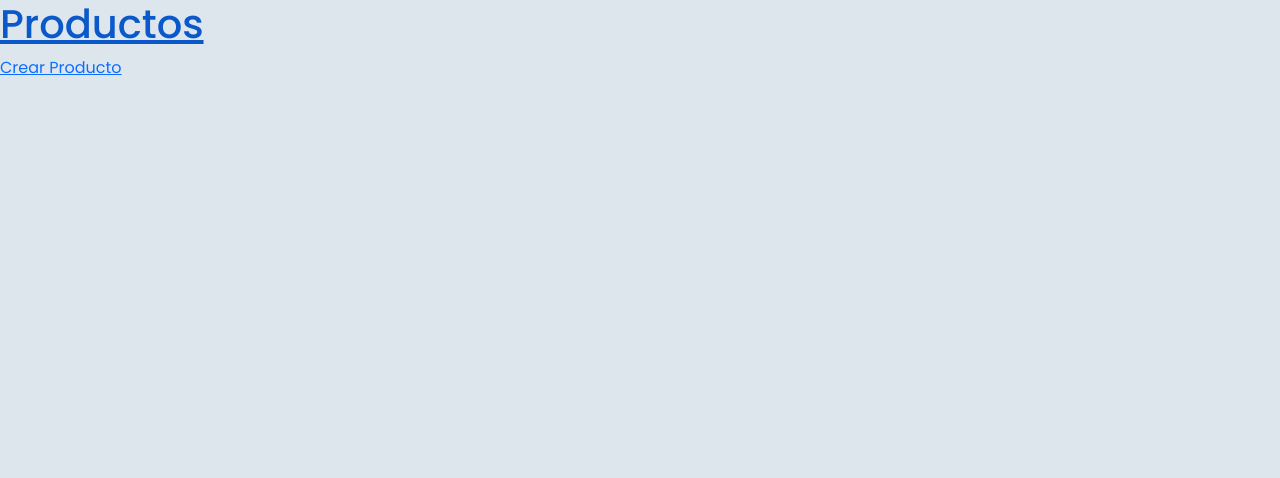
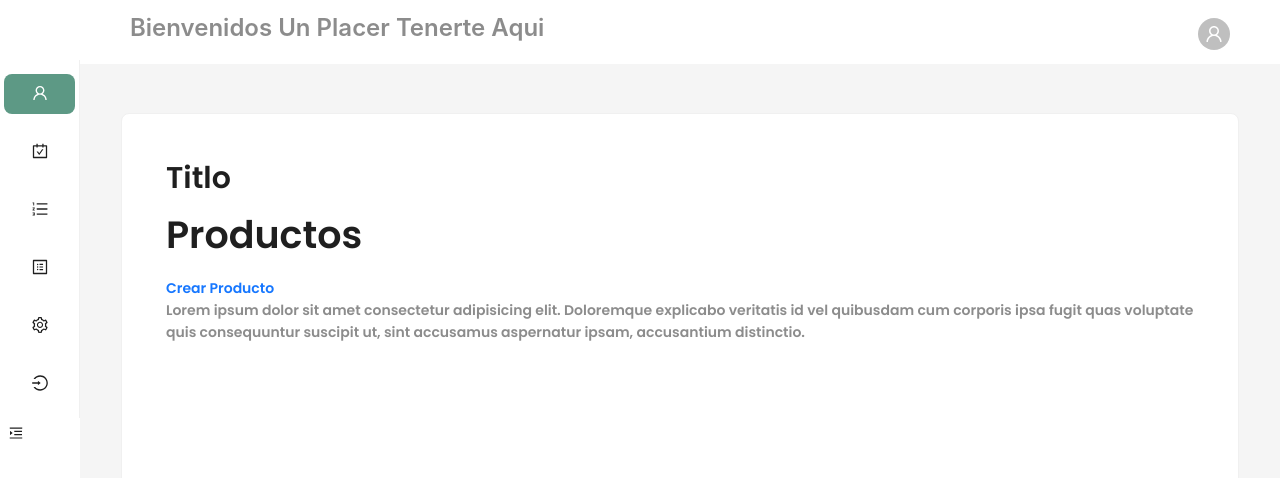
Before and after one commit to sdqguallichico/React-app-pedido, a React (Vite) app in the folder restaurante/: page /dashboard in a window 1280 px wide. Shown: the top 478 px of the page. Built offline with nearby package versions, Linux system fonts and the light colour scheme.

Commit message:
diseño card lista productos

```diff
--- a/restaurante/src/App.css
+++ b/restaurante/src/App.css
@@ -44,3 +44,10 @@
     background-color: rgb(93, 153, 133) !important;
     color: #fff !important;
 }
+
+/* card productp */
+.flex-wrap-container {
+    display: flex;
+    flex-wrap: wrap;
+    gap: 16px;
+  }
--- a/restaurante/src/App.jsx
+++ b/restaurante/src/App.jsx
@@ -1,30 +1,69 @@
-import React from "react";
-import {
-  BrowserRouter,
-  Router,
-  Route,
-  Routes,
-  Navigate,
-} from "react-router-dom";
-import { Productos } from "./pages/Productos";
-import { ProductosCrear } from "./pages/ProductosCrear";
-import { Inicio } from "./pages/inicio";
+import React, { useState } from "react";
+import { BrowserRouter as Router, Route, Routes } from "react-router-dom";
+import { Layout, Button,Flex } from "antd";
+import { MenuUnfoldOutlined, MenuFoldOutlined } from "@ant-design/icons";
+import Sidebar from "./components/Sidebar";
+import CustomHeader from "./components/Header";
+import Dashboard from "./components/Dashboard";
 import { Navigation } from "./components/Navigation";
+import MainContent from "./components/MainContent";
+
+import Productos from "./pages/Productos";
+
+import "./App.css";
+import ProductosCrear from "./pages/ProductosCrear";
 import { Toaster } from "react-hot-toast";
 
+const { Sider, Header, Content } = Layout;
+
 function App() {
+  const [collapsed, setCollapsed] = useState(true);
+
   return (
-    <BrowserRouter>
-      <Navigation />
-      <Routes>
-        <Route path="/" element={<Navigate to="/inicio" />} />
-        <Route path="/inicio" element={<Inicio />} />
-        <Route path="/productos" element={<Productos />} />
-        <Route path="/productosc" element={<ProductosCrear />} />
-        <Route path="/productos/editar/:id" element={<ProductosCrear />} />
-      </Routes>
-      <Toaster />
-    </BrowserRouter>
+    <Router>
+      <Layout>
+        <Sider
+          theme="light"
+          trigger={null}
+          collapsible
+          collapsed={collapsed}
+          className="sider"
+        >
+          <Sidebar className="us" />
+          <Button
+            type="text"
+            icon={collapsed ? <MenuUnfoldOutlined /> : <MenuFoldOutlined />}
+            onClick={() => setCollapsed(!collapsed)}
+            className="trigger-btn"
+          />
+        </Sider>
+
+        <Layout>
+          <Header className="header">
+            <CustomHeader />
+          </Header>
+          <Content className="content">
+          <Flex gap="large">
+
+          <Routes>
+              <Route path="/dashboard" element={<Dashboard />} />
+              <Route path="/productos" element={<Productos />} />
+              <Route path="/productosc" element={<ProductosCrear />} />
+              <Route
+                path="/productos/editar/:id"
+                element={<ProductosCrear />}
+              />
+              <Route path="/" element={<Dashboard />} />
+            </Routes>
+            <Toaster />
+          </Flex>
+
+
+
+          </Content>
+        </Layout>
+      </Layout>
+    </Router>
   );
 }
 
--- a/restaurante/src/components/Dashboard.jsx
+++ b/restaurante/src/components/Dashboard.jsx
@@ -1,15 +1,17 @@
 import React from "react";
 import { Card, Flex, Typography } from "antd";
+import { Navigation } from "./Navigation";
 
 const Dashboard = () => {
   return (
-    <Card style={{ height: 475, padding: "20px" , margin: -25}}>
+    <Card style={{ height: 475, padding: "20px", margin: 5 }}>
       <Flex vertical gap="30px">
         <Flex vertical align="flex-start">
           <Typography.Title level={2} strong>
             Titlo
           </Typography.Title>
           <Typography.Text type="secondary" strong>
+            <Navigation />
             Lorem ipsum dolor sit amet consectetur adipisicing elit. Doloremque
             explicabo veritatis id vel quibusdam cum corporis ipsa fugit quas
             voluptate quis consequuntur suscipit ut, sint accusamus aspernatur
--- a/restaurante/src/components/MainContent.jsx
+++ b/restaurante/src/components/MainContent.jsx
@@ -1,6 +1,7 @@
 import { Flex } from "antd";
 import React from "react";
 import Dashboard from "./Dashboard";
+import { BrowserRouter as Routes, Route } from "react-router-dom";
 
 const MainContent = () => {
     return (
@@ -12,4 +13,4 @@ const MainContent = () => {
 )
 };
 
-export default MainContent
+export default MainContent;
--- a/restaurante/src/components/ProductosCard.jsx
+++ b/restaurante/src/components/ProductosCard.jsx
@@ -1,16 +1,31 @@
 import { useNavigate } from "react-router-dom";
+import { Card, Flex, Typography ,Layout} from "antd";
+import { Navigation } from "./Navigation";
 
-export function ProductosCard({producto}) {
-    const navigate = useNavigate()
+export function ProductosCard({ producto }) {
+  const navigate = useNavigate();
   return (
-    <div
-    onClick={() => {
-        navigate('/productos/editar/' + producto.id)
+
+
+   <Layout>
+
+     <Card style={{ width: 300, height: 200, padding: "20px", margin: 3 }} onClick={() => {
+      navigate('/productos/editar/' + producto.id)
     }}
     >
-      <h1>{producto.nombre}</h1>
-      <p>{producto.descripcion}</p>
-      <hr />
-    </div>
+      <Flex vertical gap="30px">
+        <Flex vertical align="flex-start">
+          <Typography.Title level={1} strong>
+            {producto.nombre}
+          </Typography.Title>
+
+
+          <Typography.Text type="secondary" strong>
+            {producto.descripcion}
+          </Typography.Text>
+        </Flex>
+      </Flex>
+    </Card>
+   </Layout>
   );
 }
--- a/restaurante/src/components/ProductosListar.jsx
+++ b/restaurante/src/components/ProductosListar.jsx
@@ -1,7 +1,10 @@
 import { useEffect, useState } from "react";
 import { getAllProduct } from "../api/producto.api";
 import { ProductosCard } from "./ProductosCard";
-
+import { Flex ,Layout} from "antd";
+import { Navigation } from "./Navigation";
+import CustomHeader from "./Header";
+const { Sider, Header, Content } = Layout;
 export function ProductosListar() {
   const [productos, setProductos] = useState([]);
 
@@ -15,10 +18,11 @@ export function ProductosListar() {
   }, []);
 
   return (
-        <div>
-            {productos.map(producto=>(
-                <ProductosCard key={producto.id} producto={producto}/>
+
+    <Flex className="flex-wrap-container">
+      {productos.map((producto, index) => (
+        <ProductosCard key={index} producto={producto} />
       ))}
-        </div>
-    )
+    </Flex>
+  );
 }
--- a/restaurante/src/components/Sidebar.jsx
+++ b/restaurante/src/components/Sidebar.jsx
@@ -2,8 +2,9 @@ import { Flex, Menu } from "antd";
 import React from "react";
 import { FaLeaf } from "react-icons/fa6";
 import { UserOutlined, ProfileOutlined, OrderedListOutlined, CarryOutOutlined, SettingOutlined, LoginOutlined} from '@ant-design/icons';
-
+import { useNavigate } from "react-router-dom";
 const Sidebar = () => {
+  const navigate = useNavigate()
 
   return (
     <>
@@ -18,6 +19,8 @@ const Sidebar = () => {
           key: '1',
           icon: <UserOutlined />,
           label: 'Dashboard',
+          onClick:() => navigate('/dashboard')
+
 
 
         },
@@ -35,6 +38,7 @@ const Sidebar = () => {
           key: '4',
           icon: <ProfileOutlined />,
           label: 'Productos',
+          onClick:() => navigate('/productos')
         },
         {
           key: '5',
--- a/restaurante/src/pages/Productos.jsx
+++ b/restaurante/src/pages/Productos.jsx
@@ -1,9 +1,11 @@
-
+import React from "react"
 import { ProductosListar } from "../components/ProductosListar"
 
-export function Productos() {
+const Productos = () => {
 
     return (
         <ProductosListar />
     )
 }
+
+export default Productos;
--- a/restaurante/src/pages/ProductosCrear.jsx
+++ b/restaurante/src/pages/ProductosCrear.jsx
@@ -9,7 +9,10 @@ import { useNavigate, useParams } from "react-router-dom";
 import { useEffect } from "react";
 import toast, { Toaster } from "react-hot-toast";
 
-export function ProductosCrear() {
+
+
+
+const ProductosCrear =()=> {
     const {
         register,
         handleSubmit,
@@ -111,3 +114,5 @@ export function ProductosCrear() {
         </div>
     );
 }
+
+export default ProductosCrear;
--- a/restaurante/src/pages/inicio.jsx
+++ b/restaurante/src/pages/inicio.jsx
@@ -1,5 +1,5 @@
 export function Inicio() {
     return(
-        <div>BIENVENIDOS ALA PAGINA DE INICIO</div>
-    )
+        pass
+    );
 }
```
Lines whose indentation alone changed are shown as unchanged.
